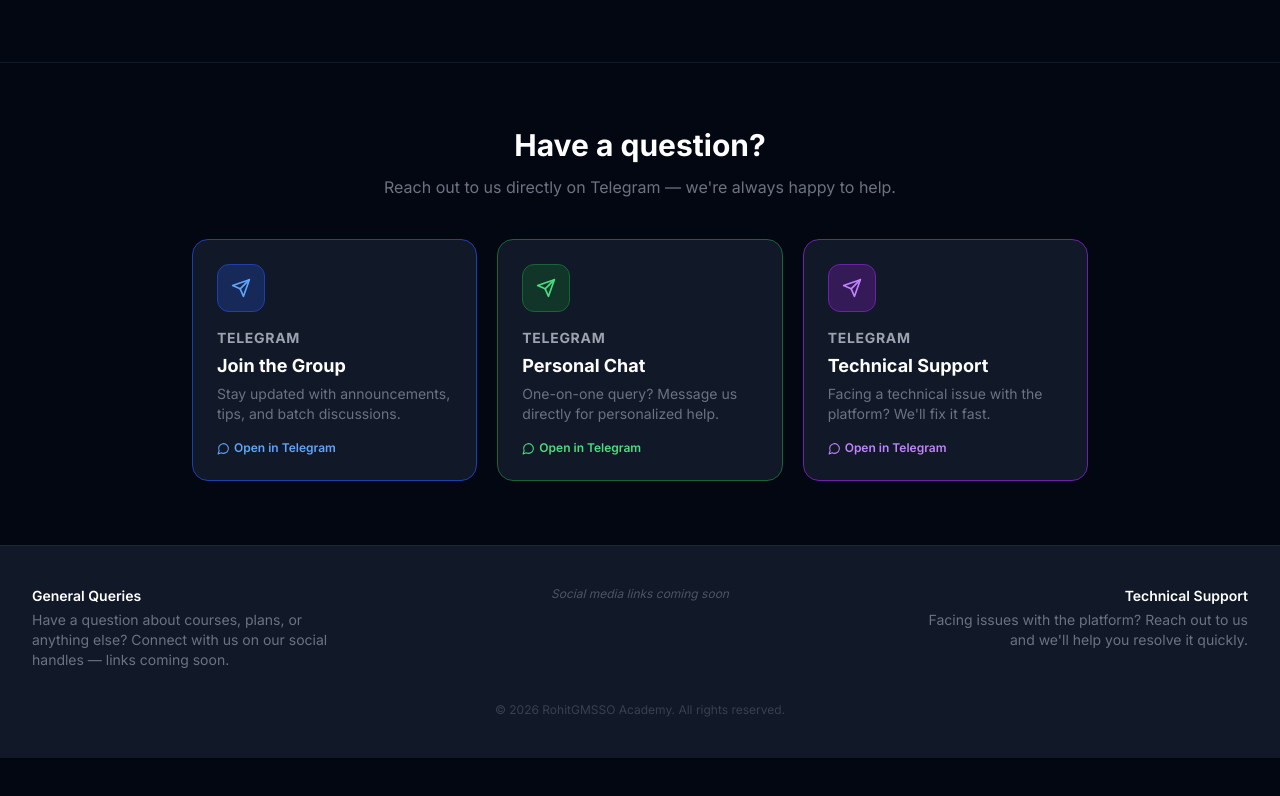
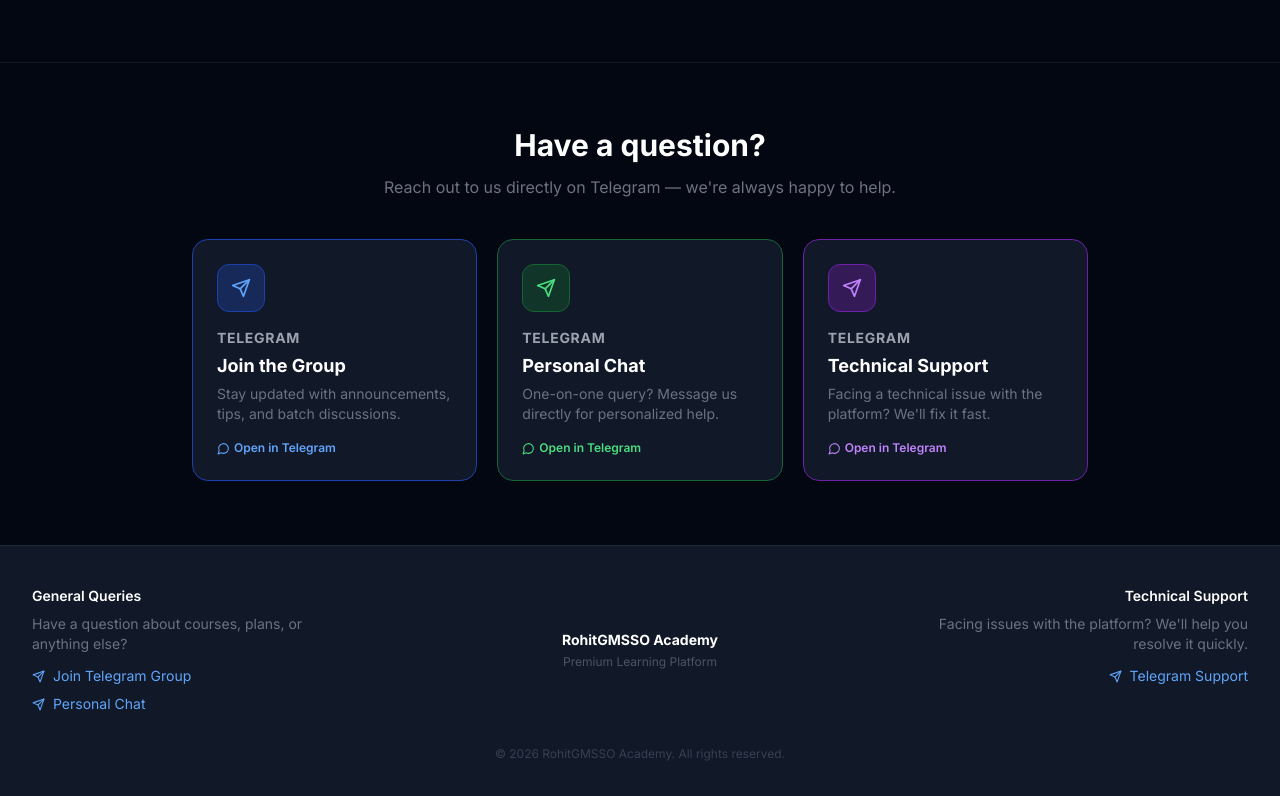
Before and after one commit to guptashyam03/rohitgmssoacademy, a Next.js app: page / in a window 1280 px wide. Shown: the part 1790-2586 px from the top of the page. Before the commit the page ends 2548 px from the top, so only its background shows below. Built offline with nearby package versions, Linux system fonts and the light colour scheme; no server answers.

Commit message:
feat: add telegram links to footer general queries and technical support

```diff
--- a/src/components/layout/Footer.tsx
+++ b/src/components/layout/Footer.tsx
@@ -1,3 +1,5 @@
+import { Send } from 'lucide-react'
+
 export default function Footer() {
   return (
     <footer className="bg-gray-900 border-t border-gray-800 mt-auto">
@@ -5,23 +7,36 @@
         <div className="flex flex-col md:flex-row justify-between gap-8">
 
           <div>
-            <p className="text-sm font-semibold text-white mb-1">General Queries</p>
-            <p className="text-sm text-gray-500 max-w-xs">
+            <p className="text-sm font-semibold text-white mb-2">General Queries</p>
+            <p className="text-sm text-gray-500 max-w-xs mb-3">
               Have a question about courses, plans, or anything else?
-              Connect with us on our social handles — links coming soon.
             </p>
+            <div className="flex flex-col gap-2">
+              <a href="https://t.me/rohitguptamsso" target="_blank" rel="noopener noreferrer"
+                className="flex items-center gap-2 text-sm text-primary-400 hover:text-primary-300 transition">
+                <Send size={13} /> Join Telegram Group
+              </a>
+              <a href="https://t.me/rohitgpsw" target="_blank" rel="noopener noreferrer"
+                className="flex items-center gap-2 text-sm text-primary-400 hover:text-primary-300 transition">
+                <Send size={13} /> Personal Chat
+              </a>
+            </div>
           </div>
 
-          <div className="flex flex-col items-center gap-3">
-            {/* Social media links will be added here */}
-            <p className="text-xs text-gray-600 italic">Social media links coming soon</p>
+          <div className="flex flex-col items-center justify-center">
+            <p className="text-sm font-bold text-white">RohitGMSSO Academy</p>
+            <p className="text-xs text-gray-600 mt-1">Premium Learning Platform</p>
           </div>
 
           <div className="text-left md:text-right">
-            <p className="text-sm font-semibold text-white mb-1">Technical Support</p>
-            <p className="text-sm text-gray-500 max-w-xs md:ml-auto">
-              Facing issues with the platform? Reach out to us and we&apos;ll help you resolve it quickly.
+            <p className="text-sm font-semibold text-white mb-2">Technical Support</p>
+            <p className="text-sm text-gray-500 max-w-xs md:ml-auto mb-3">
+              Facing issues with the platform? We&apos;ll help you resolve it quickly.
             </p>
+            <a href="https://t.me/guptashyam03" target="_blank" rel="noopener noreferrer"
+              className="flex items-center gap-2 text-sm text-primary-400 hover:text-primary-300 transition md:justify-end">
+              <Send size={13} /> Telegram Support
+            </a>
           </div>
 
         </div>
```
